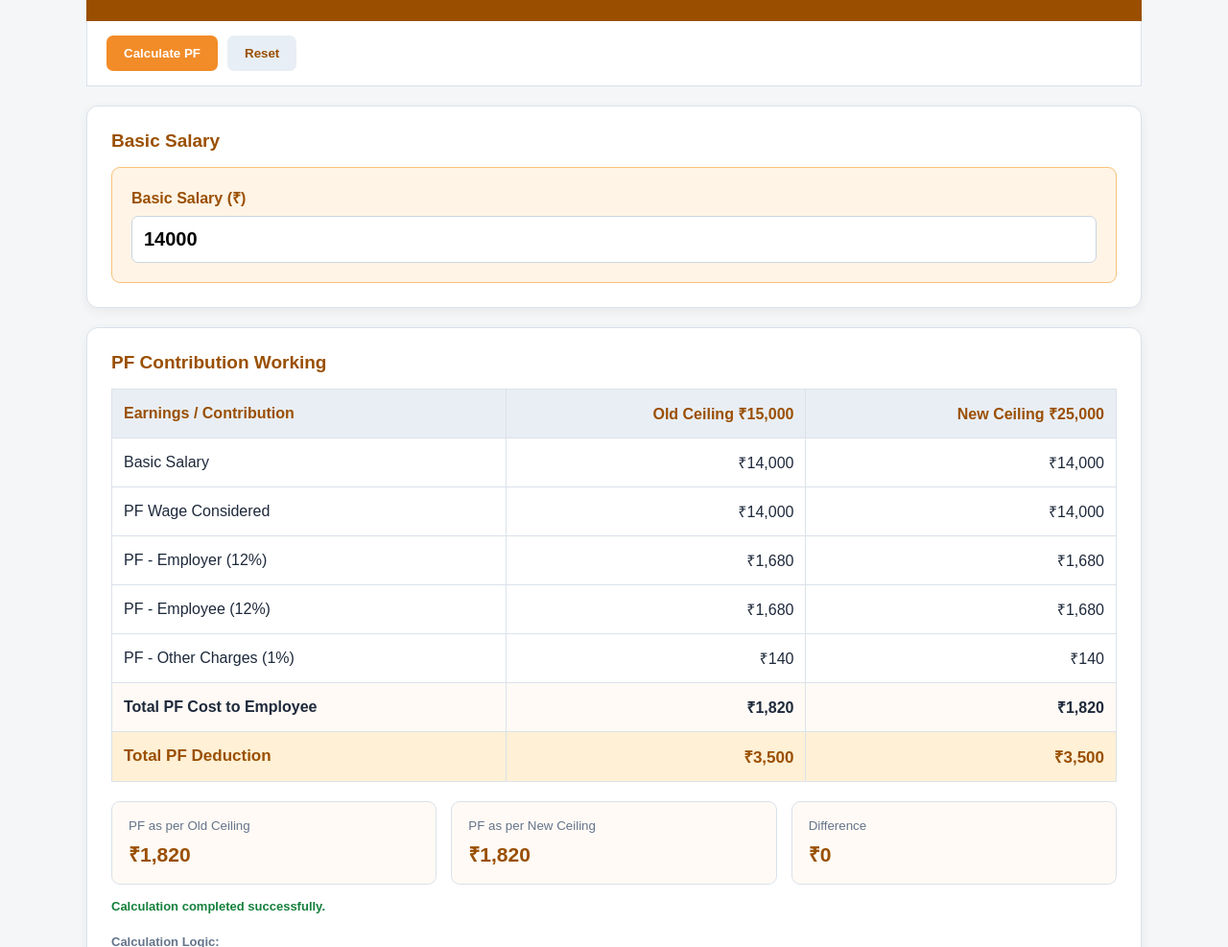
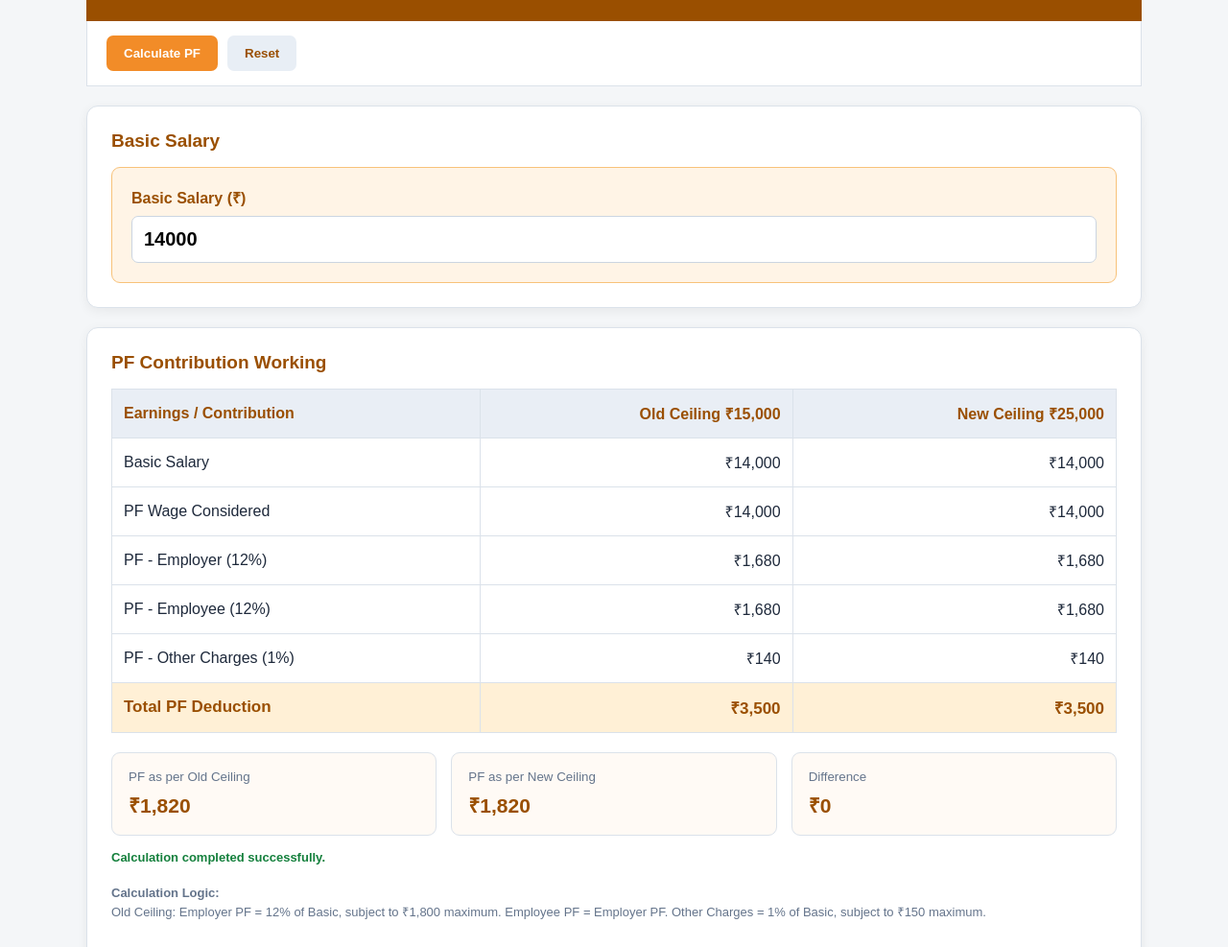
Before and after one commit to DENISH285/Yanolja-cloud-Solution, a plain HTML site: page index.html in a window 1280 px wide. Shown: the part 113-1100 px from the top of the page at 96% size. Drawn offline with Linux system fonts and the light colour scheme.

Commit message:
Update index.html

```diff
--- a/index.html
+++ b/index.html
@@ -343,12 +343,7 @@
                     <td>PF - Other Charges (1%)</td>
                     <td id="oldOther">₹140</td>
                     <td id="newOther">₹140</td>
-                </tr>
 
-                <tr class="total">
-                    <td>Total PF Cost to Employee</td>
-                    <td id="oldTotal">₹1,820</td>
-                    <td id="newTotal">₹1,820</td>
                 </tr>
 
                 <tr class="grand-total">
```
